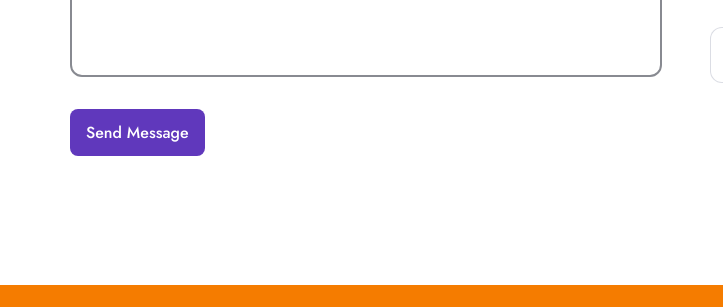
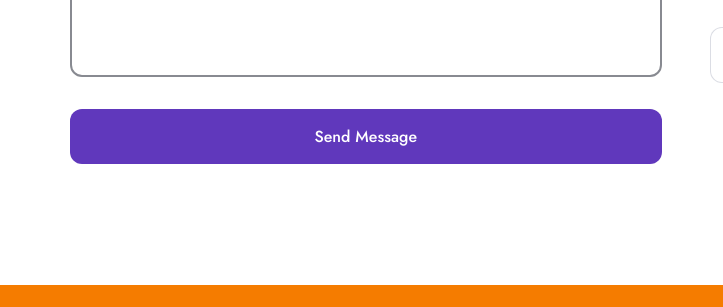
Before and after one commit to Biratu35/MYRON, a plain HTML site: page index.html in a window 1280 px wide. Shown: the part 10661-10968 px from the top of the page, 0-723 px from the left. Drawn offline with nearby package versions, Linux system fonts and the light colour scheme; a web font is replaced by a local one.

Commit message:
Add styles for contact button
Added styles for contact button with hover effects.

```diff
--- a/style.css
+++ b/style.css
@@ -166,6 +166,25 @@ img { max-width: 100%; height: auto; border-radius: 0.75rem; }
 .contact-card-title, .contact-card-data { font-size: var(--normal-font-size); }
     .contact-card-title { padding-top: 0.16rem; font-weight: var(--font-medium); }
     .contact-card-data { display: block; margin-bottom: 0.5rem; }
+/*button*/
+.contact-button {
+    width: 100%;
+    padding: 1rem 1.5rem;
+    background-color: var(--first-color);
+    color: #fff;
+    border: none;
+    border-radius: 0.75rem;
+    font-size: var(--normal-font-size);
+    font-weight: var(--font-medium);
+    cursor: pointer;
+    transition: 0.3s;
+}
+
+.contact-button:hover {
+    background-color: hsl(var(--first-hue), 90%, 45%);
+    transform: translateY(-2px);
+}
+
 
 /*Footer*/
 .footer { background-color: #F57C00; }
```
